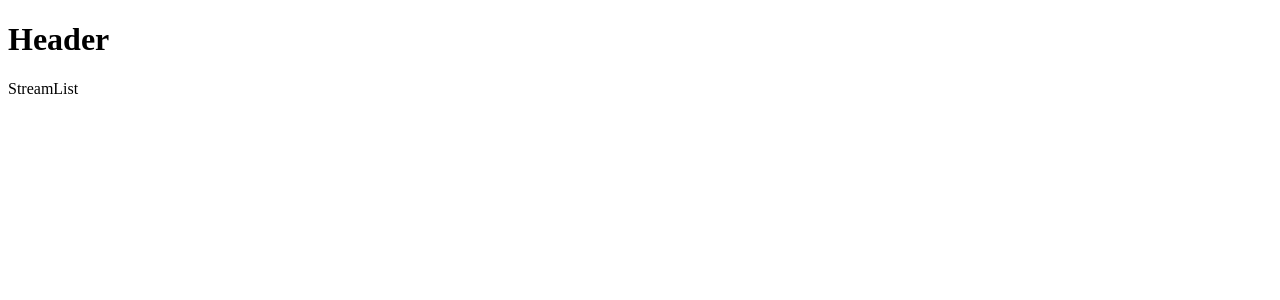
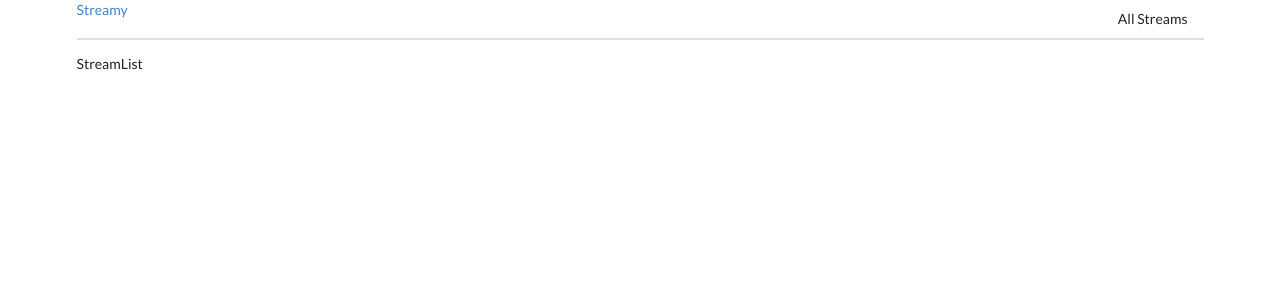
Before and after one commit to karakasEnes/s20-client, a React (Create React App) app: page / in a window 1280 px wide. Shown: the top 300 px of the page. Built offline with nearby package versions, Linux system fonts and the light colour scheme.

Commit message:
userHeader component setup

```diff
--- a/public/index.html
+++ b/public/index.html
@@ -1,20 +1,19 @@
 <!DOCTYPE html>
 <html lang="en">
+
 <head>
   <meta charset="utf-8" />
   <link rel="icon" href="%PUBLIC_URL%/favicon.ico" />
   <meta name="viewport" content="width=device-width, initial-scale=1" />
   <meta name="theme-color" content="#000000" />
-    <meta
-      name="description"
-      content="Web site created using create-react-app"
-    />
+  <meta name="description" content="Web site created using create-react-app" />
   <link rel="apple-touch-icon" href="%PUBLIC_URL%/logo192.png" />
   <!--
       manifest.json provides metadata used when your web app is installed on a
       user's mobile device or desktop. See https://developers.google.com/web/fundamentals/web-app-manifest/
     -->
   <link rel="manifest" href="%PUBLIC_URL%/manifest.json" />
+  <link rel="stylesheet" href="https://cdnjs.cloudflare.com/ajax/libs/semantic-ui/2.4.1/semantic.min.css">
   <!--
       Notice the use of %PUBLIC_URL% in the tags above.
       It will be replaced with the URL of the `public` folder during the build.
@@ -26,6 +25,7 @@
     -->
   <title>React App</title>
 </head>
+
 <body>
   <noscript>You need to enable JavaScript to run this app.</noscript>
   <div id="root"></div>
@@ -40,4 +40,5 @@
       To create a production bundle, use `npm run build` or `yarn build`.
     -->
 </body>
+
 </html>
--- a/src/components/App.js
+++ b/src/components/App.js
@@ -5,13 +5,14 @@
 import StreamEdit from "./streams/StreamEdit";
 import StreamList from "./streams/StreamList";
 import StreamShow from "./streams/StreamShow";
+import Header from "./Header";
 
 const App = () => {
   return (
-    <div>
+    <div className="ui container">
       <BrowserRouter>
         <div>
-          <h1>Header</h1>
+          <Header />
           <Route path="/" exact component={StreamList} />
           <Route path="/streams/new" component={StreamCreate} />
           <Route path="/streams/edit" component={StreamEdit} />
--- /dev/null
+++ b/src/components/Header.js
@@ -0,0 +1,17 @@
+import React from "react";
+import { Link } from "react-router-dom";
+
+const Header = () => {
+  return (
+    <div className="ui secondary pointing menu">
+      <Link to="/">Streamy</Link>
+      <div className="right menu">
+        <Link to="/" className="item">
+          All Streams
+        </Link>
+      </div>
+    </div>
+  );
+};
+
+export default Header;
```
Lines whose indentation alone changed are shown as unchanged.
